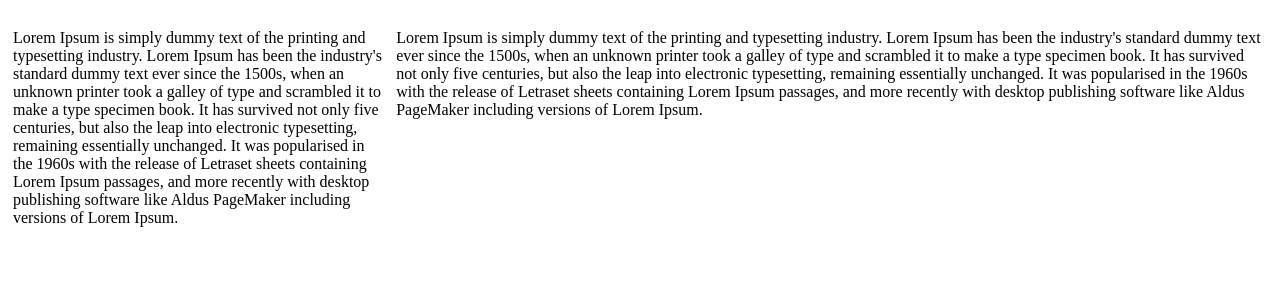
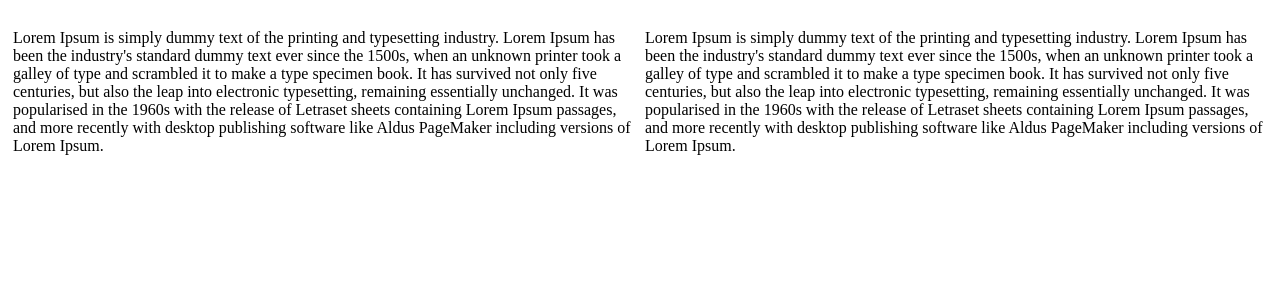
Before and after one commit to MarquisPierre/mmp200, a Jekyll site: the page css/flex/flex-layout2.html, which Jekyll copies as it is, in a window 1280 px wide. Shown: the top 300 px of the page. Built offline with Jekyll 4.4.1, drawn with Linux system fonts in a browser that asks for light colours.

Commit message:
Update flex-layout2.html

```diff
--- a/css/flex/flex-layout2.html
+++ b/css/flex/flex-layout2.html
@@ -23,6 +23,8 @@
 .row{
       flex-direction:row;
     }
+.col1, .col2{
+  width:100%;
   }
     </style>
   </head>
```
